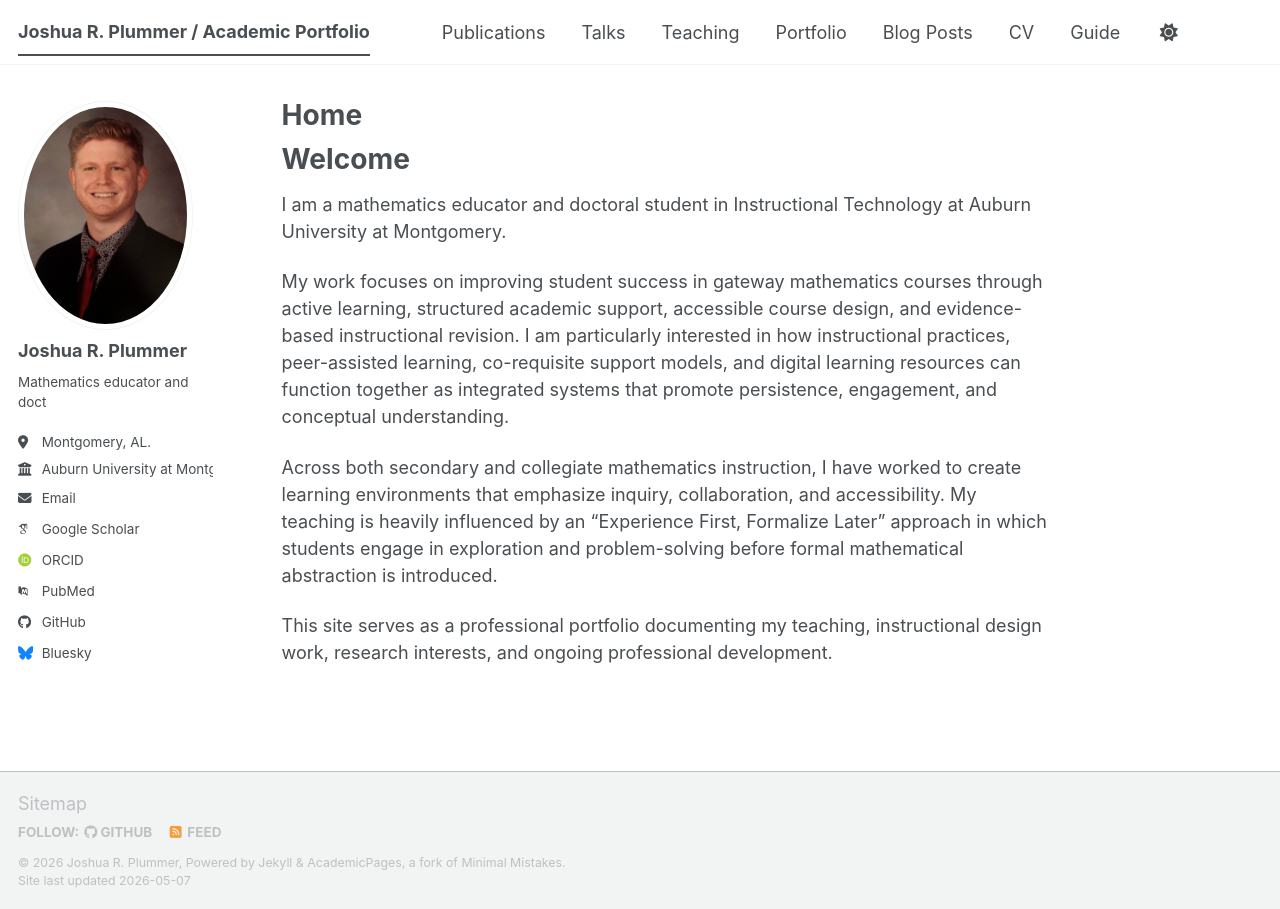
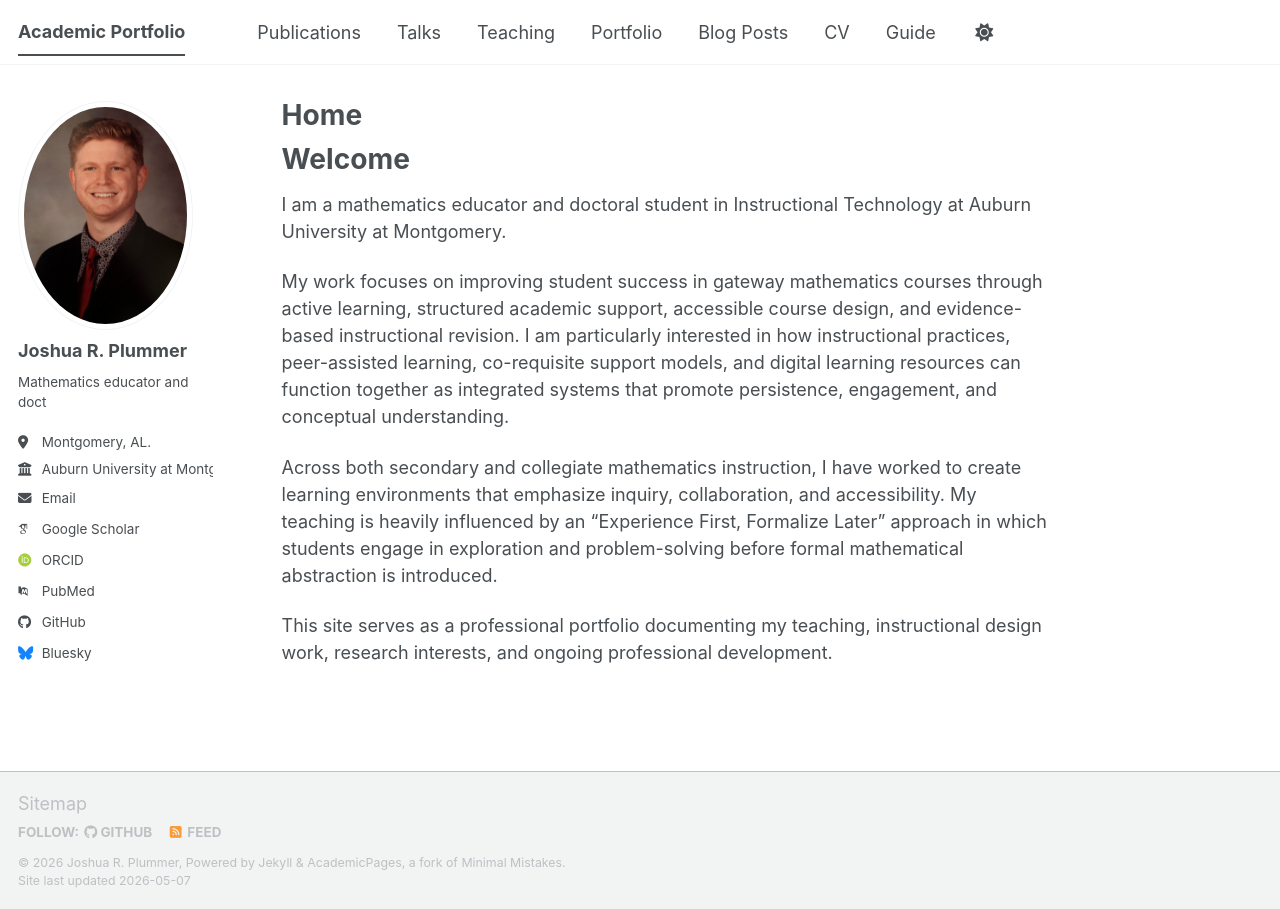
Before and after one commit to JPMathEd/Portfolio, a Jekyll site: the page built from _pages/about.md, in a window 1280 px wide. Built offline with Jekyll 4.4.1, drawn with Linux system fonts in a browser that asks for light colours; some web fonts are replaced; a script bundle is joined from its source files by our own code; library files that are not in the unit come from our copies.

Commit message:
Update _config.yml

```diff
--- a/_config.yml
+++ b/_config.yml
@@ -9,11 +9,11 @@
 # Basic Site Settings
 locale                   : "en-US"
 site_theme               : "default" # The available themes options are "default", "air", "sunrise", "mint", "dirt" and "contrast"
-title                    : "Joshua R. Plummer / Academic Portfolio"
+title                    : "Academic Portfolio"
 title_separator          : "-"
 name                     : &name "Joshua R. Plummer"
 description              : &description "A professional portfolio of my experience in math education."   # Update this with a general description of your site, this is the default if not overridden by a page
-url                      : https://JPMathEd.github.io # The base hostname & protocol for your site e.g. "https://[your GitHub username].github.io",
+url                      : https://JPMathEd.github.io/Portfolio # The base hostname & protocol for your site e.g. "https://[your GitHub username].github.io",
                                                            # or if you already have some other page hosted on Github then use "https://[your GitHub username].github.io/[Your Repo Name]"
 baseurl                  : "" # the subpath of your site, e.g. "/blog"
 repository               : "Portfolio/JPMathEd.github.io"
```
